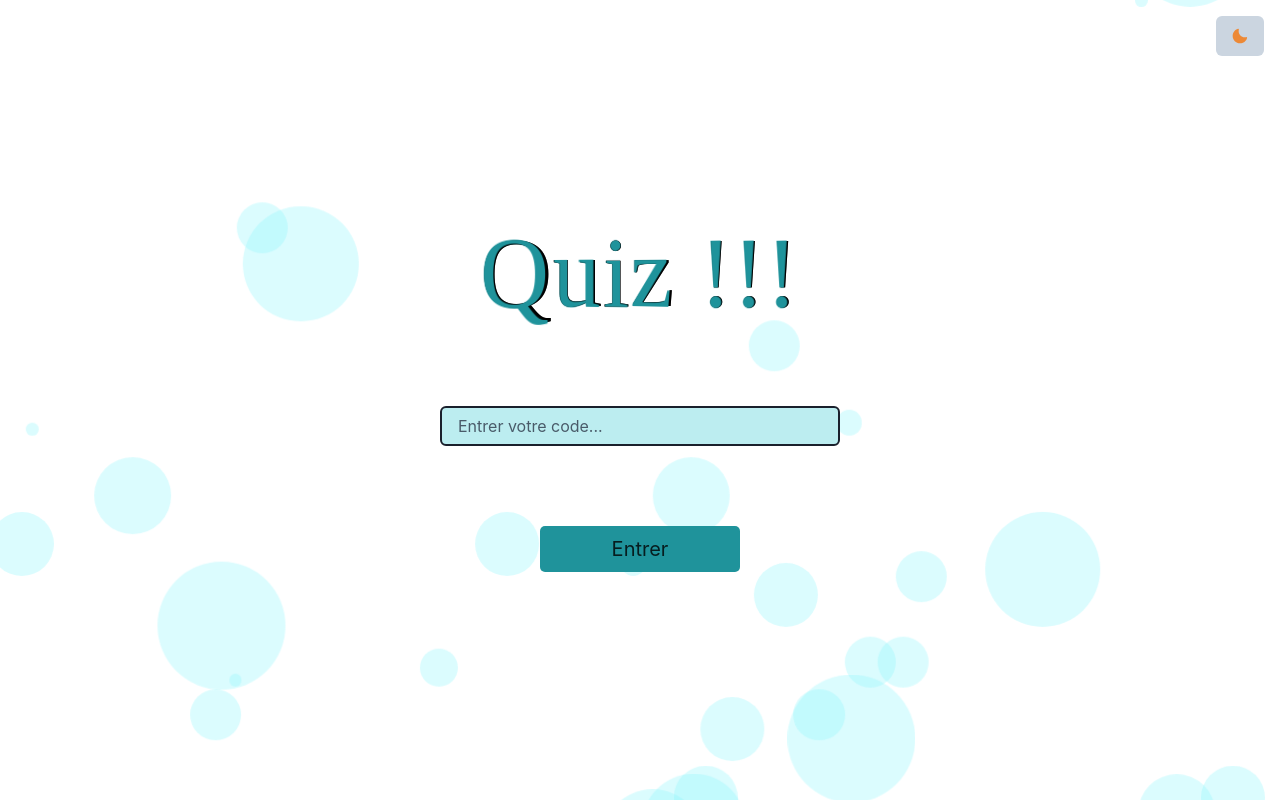
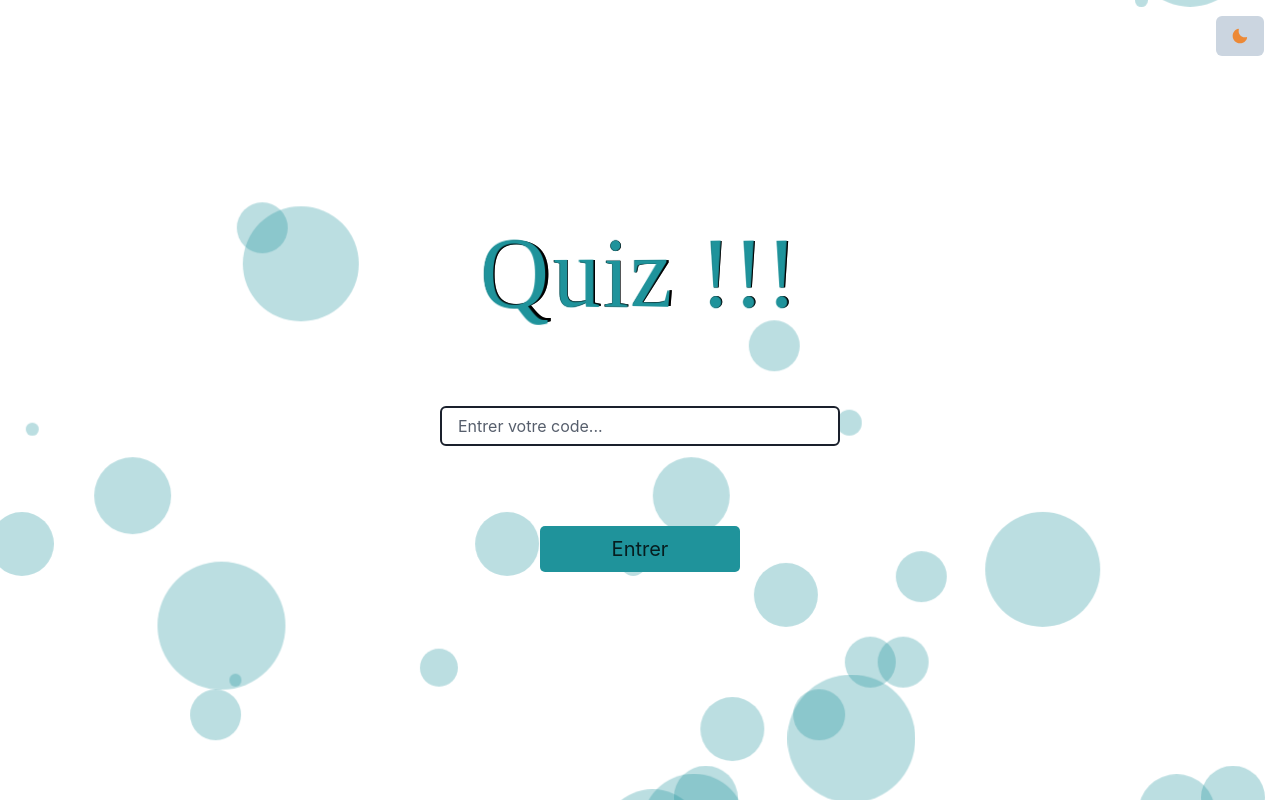
Before and after one commit to ahmedKhaireddine/Quiz-front-end, a React (Create React App) app: page /game in a window 1280 px wide. Built offline with nearby package versions, Linux system fonts and the light colour scheme; a web font is replaced by a local one.

Commit message:
Change BubbleAnimated and Input style for light theme

```diff
--- a/src/components/BubblesAnimated.jsx
+++ b/src/components/BubblesAnimated.jsx
@@ -1,12 +1,15 @@
+import { useColorModeValue } from "@chakra-ui/react"
 import React from "react"
 
 import bubbles from "../bubbles.json"
 import { Bubble, BubblesContainer } from "../styles/BubblesAnimatedStyled"
 
 const BubblesAnimated = () => {
+  const bg = useColorModeValue("rgba(31, 147, 155, 0.3)", "rgba(136, 246, 251, 0.3)")
 
   const BubblesJSX = bubbles.map((element, index) => {
     return <Bubble
+      bg={bg}
       bubbleFloatDelay={element["bubble-float-delay"]}
       bubbleFloatDuration={element["bubble-float-duration"]}
       bubbleLeftOffset={element["bubble-left-offset"]}
--- a/src/components/TextField.jsx
+++ b/src/components/TextField.jsx
@@ -17,11 +17,11 @@ const TextField = ({ label, ...props }) => {
                 as={Input}
                 {...field}
                 {...props}
-                bg="#bcedf0"
-                borderColor="#45DDE7"
+                bg="white"
+                borderColor="#1f939b"
                 border="2px solid"
-                focusBorderColor="9ceff5"
-                _hover={{ borderColor: "#9ceff5"}}
+                focusBorderColor="#02818a"
+                _hover={{ borderColor: "#02818a"}}
                 _placeholder={{ opacity: 0.8, color: 'gray.700' }}
             />
                 ) : (
--- a/src/components/quiz-interface/Quiz.jsx
+++ b/src/components/quiz-interface/Quiz.jsx
@@ -56,9 +56,9 @@ const Quiz = (props) => {
     }
   }, [answers, answerSelected, index, quiz, setAnswers, setAnswerSelected, setIndex, setStep])
 
-  useEffect(() => {
-    start(quiz.questions[index].duration)
-  }, [index, start, quiz])
+  // useEffect(() => {
+  //   start(quiz.questions[index].duration)
+  // }, [index, start, quiz])
 
   return (
     <QuizContainer>
@@ -73,7 +73,7 @@ const Quiz = (props) => {
         <Timer
           bg={bgTimer}
           color={color}
-          >
+        >
           <Text>{time}</Text>
         </Timer>
         {title}
--- a/src/styles/BubblesAnimatedStyled.js
+++ b/src/styles/BubblesAnimatedStyled.js
@@ -9,7 +9,6 @@ export const Bubble = styled.div`
   height: ${props => props.bubbleRadius};
   border-radius: 50%;
   animation: float-up ${props => props.bubbleFloatDuration} ${props => props.bubbleFloatDelay} ease-in infinite;
-  z-index: 5;
 
   &::before {
     position: absolute;
@@ -18,7 +17,7 @@ export const Bubble = styled.div`
     left: 0;
     width: 100%;
     height: 100%;
-    background: rgba(136, 246, 251, 0.3);
+    background: ${props => props.bg};
     border-radius: inherit;
     animation: ${props => props.bubbleSwayType} ${props => props.bubbleSwayDuration} ${props => props.bubbleSwayDelay} ease-in-out alternate infinite;
   }
--- a/src/styles/CenteredElementsLayoutStyled.js
+++ b/src/styles/CenteredElementsLayoutStyled.js
@@ -8,6 +8,7 @@ export const Container = styled.div`
     flex-direction: column;
     justify-content: center;
     align-items: center;
+    // z-index: -2;
 
     @media (max-width: 1440px) {
         padding: 10vw;
--- a/src/styles/QuizStyled.js
+++ b/src/styles/QuizStyled.js
@@ -22,11 +22,11 @@ export const Question = styled.h2`
 `
 
 export const QuizContainer = styled.div`
-  width: 70%;
   display: flex;
+  flex-grow: 1;
+  flex-direction: column;
   justify-content: center;
   align-items: center;
-  flex-direction: column;
   color: white
 `
 
```
